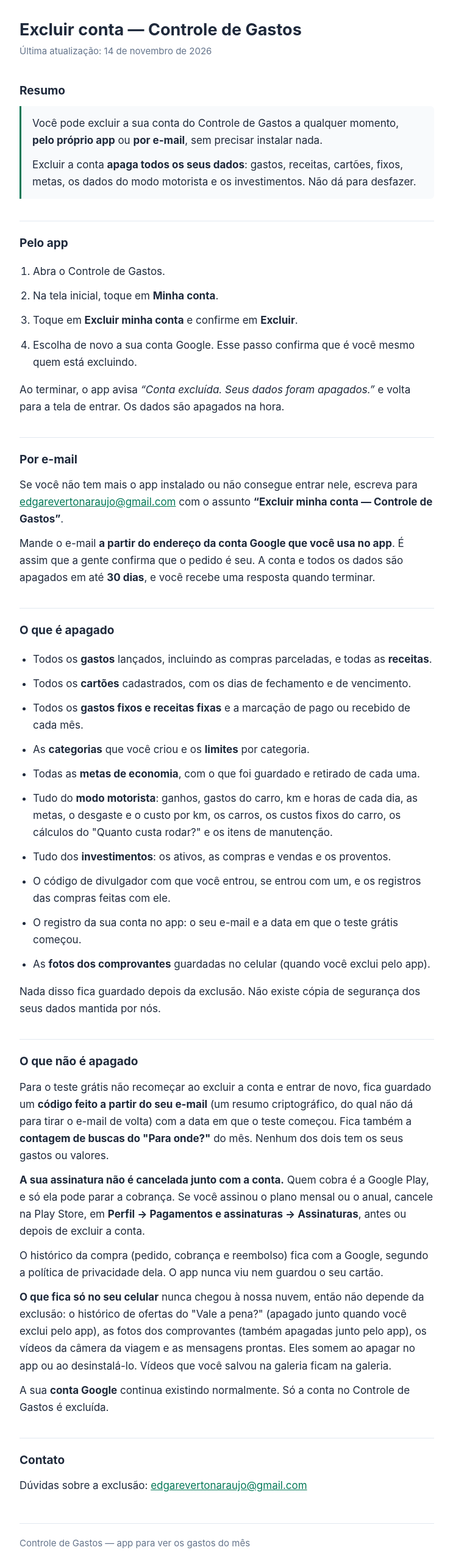
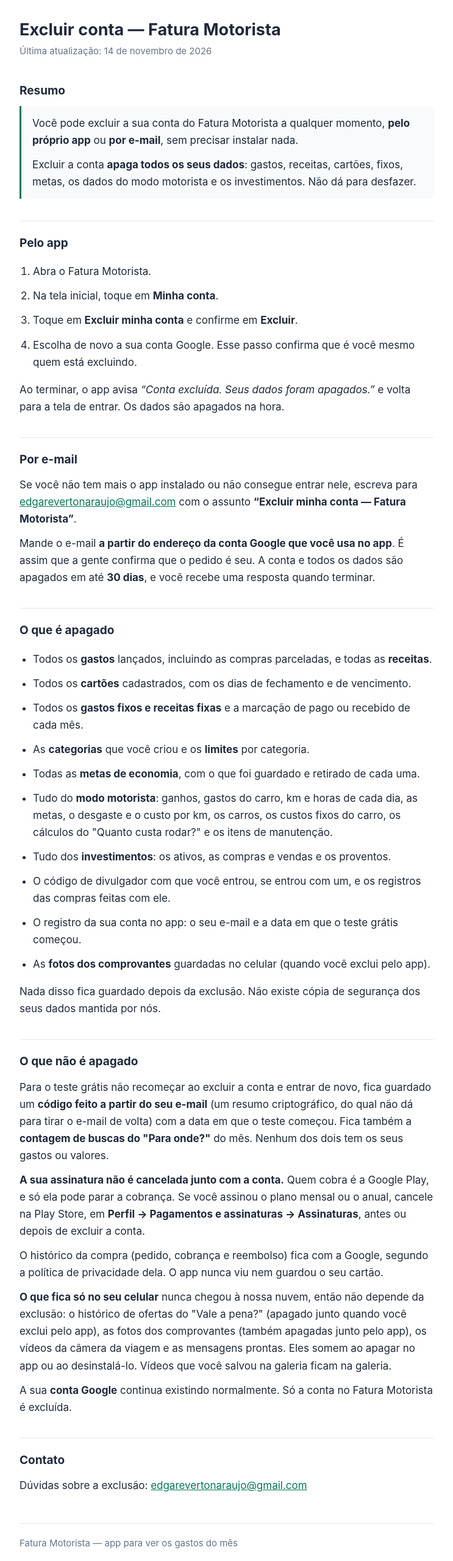
Before and after one commit to edgareverton/controle-de-gastos, a plain HTML site: page excluir-conta/index.html in a window 1280 px wide. Shown: the whole page at 61% size, without its empty margins (268-1011 px from the left). Drawn offline with Linux system fonts and the light colour scheme.

Commit message:
Politica e exclusao de conta: o app agora se chama Fatura Motorista
Co-Authored-By: Claude Opus 5.5 <noreply@anthropic.com>

```diff
--- a/excluir-conta/index.html
+++ b/excluir-conta/index.html
@@ -3,8 +3,8 @@
 <head>
 <meta charset="utf-8">
 <meta name="viewport" content="width=device-width, initial-scale=1">
-<title>Excluir conta — Controle de Gastos</title>
-<meta name="description" content="Como excluir a sua conta do app Controle de Gastos e apagar todos os seus dados: gastos, receitas, cartões, fixos, metas, o modo motorista e os investimentos.">
+<title>Excluir conta — Fatura Motorista</title>
+<meta name="description" content="Como excluir a sua conta do app Fatura Motorista e apagar todos os seus dados: gastos, receitas, cartões, fixos, metas, o modo motorista e os investimentos.">
 <style>
   :root {
     --ink: #1e293b;
@@ -89,12 +89,12 @@
 <body>
 <main>
 
-  <h1>Excluir conta — Controle de Gastos</h1>
+  <h1>Excluir conta — Fatura Motorista</h1>
   <p class="data">Última atualização: 14 de novembro de 2026</p>
 
   <h2>Resumo</h2>
   <div class="resumo">
-    <p>Você pode excluir a sua conta do Controle de Gastos a qualquer momento,
+    <p>Você pode excluir a sua conta do Fatura Motorista a qualquer momento,
     <strong>pelo próprio app</strong> ou <strong>por e-mail</strong>, sem precisar
     instalar nada.</p>
 
@@ -105,7 +105,7 @@
 
   <h2>Pelo app</h2>
   <ol>
-    <li>Abra o Controle de Gastos.</li>
+    <li>Abra o Fatura Motorista.</li>
     <li>Na tela inicial, toque em <strong>Minha conta</strong>.</li>
     <li>Toque em <strong>Excluir minha conta</strong> e confirme em
     <strong>Excluir</strong>.</li>
@@ -119,7 +119,7 @@
   <h2>Por e-mail</h2>
   <p>Se você não tem mais o app instalado ou não consegue entrar nele, escreva para
   <a href="mailto:edgarevertonaraujo@gmail.com?subject=Excluir%20minha%20conta%20-%20Controle%20de%20Gastos">edgarevertonaraujo@gmail.com</a>
-  com o assunto <strong>“Excluir minha conta — Controle de Gastos”</strong>.</p>
+  com o assunto <strong>“Excluir minha conta — Fatura Motorista”</strong>.</p>
 
   <p>Mande o e-mail <strong>a partir do endereço da conta Google que você usa no
   app</strong>. É assim que a gente confirma que o pedido é seu. A conta e todos os
@@ -177,14 +177,14 @@
   ficam na galeria.</p>
 
   <p>A sua <strong>conta Google</strong> continua existindo normalmente. Só a conta no
-  Controle de Gastos é excluída.</p>
+  Fatura Motorista é excluída.</p>
 
   <h2>Contato</h2>
   <p>Dúvidas sobre a exclusão:
   <a href="mailto:edgarevertonaraujo@gmail.com">edgarevertonaraujo@gmail.com</a></p>
 
   <footer>
-    Controle de Gastos — app para ver os gastos do mês
+    Fatura Motorista — app para ver os gastos do mês
   </footer>
 
 </main>
```
Also changed, not shown: privacidade/index.html (+7 -7 lines).
